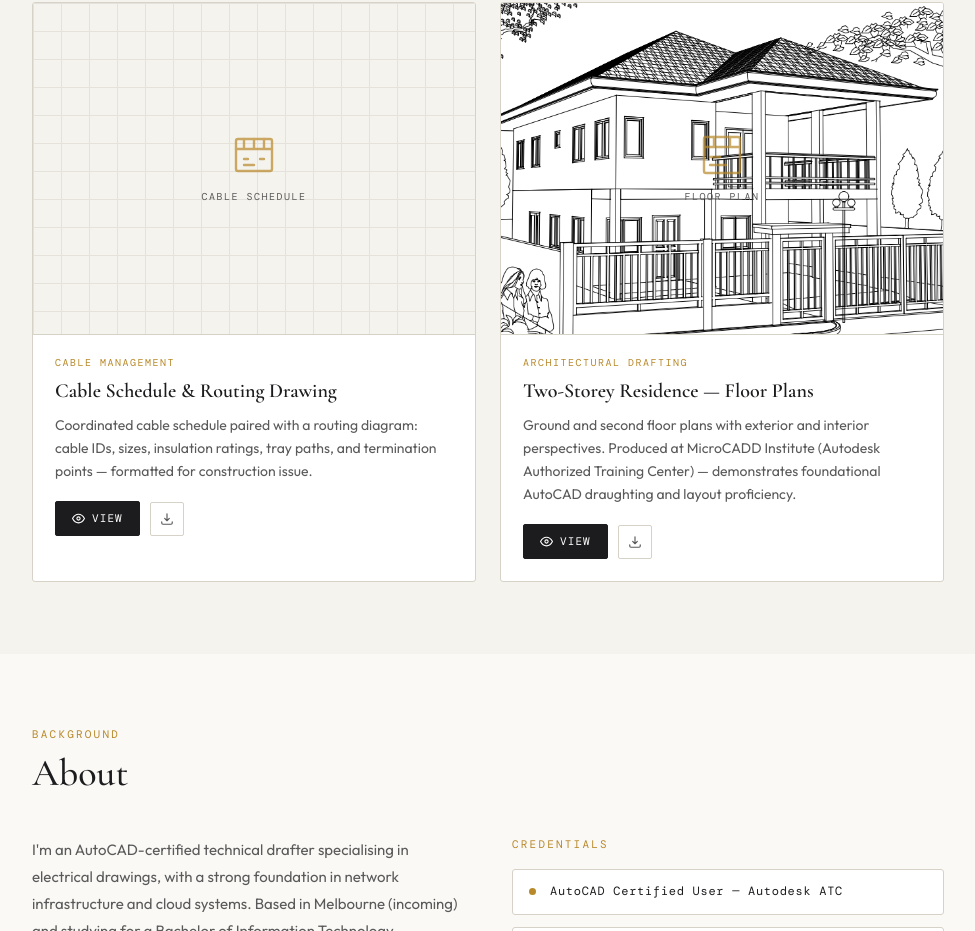
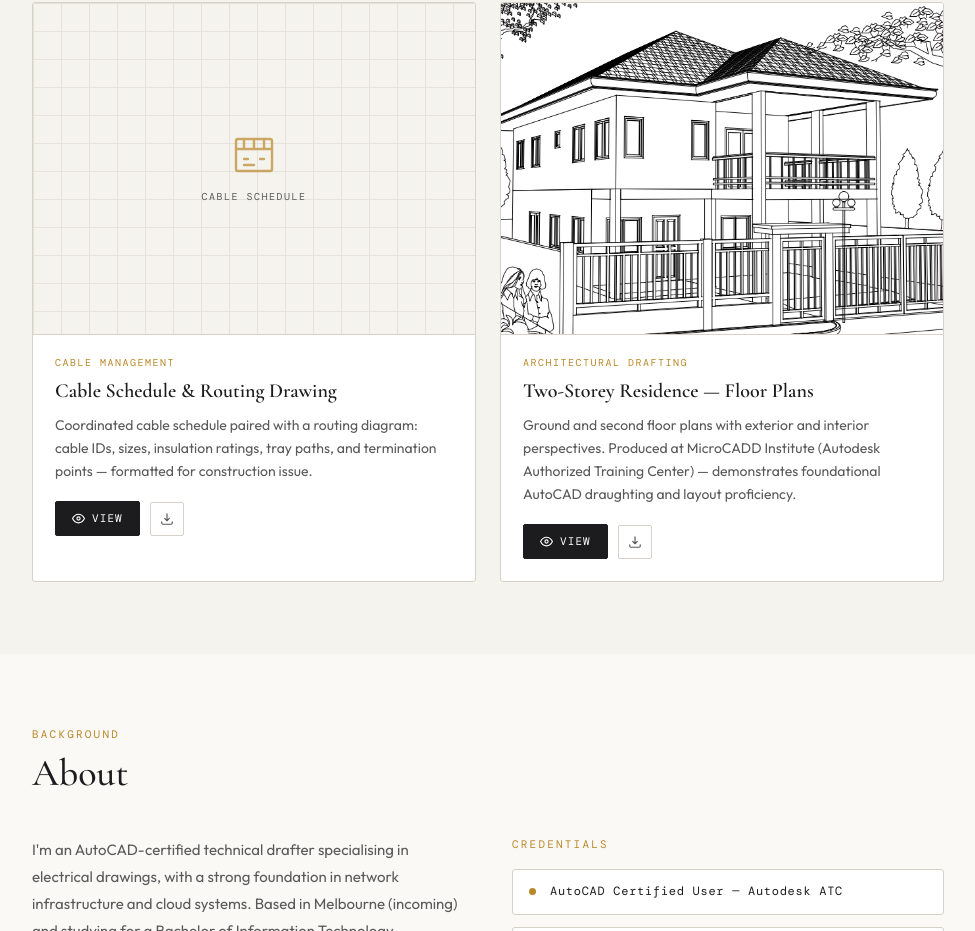
Before and after one commit to steeppn/steeppn.github.io, a plain HTML site: page index.html in a window 1280 px wide. Shown: the part 1289-2220 px from the top of the page, without its empty margins (152-1127 px from the left). Drawn offline with nearby package versions, Linux system fonts and the light colour scheme; a web font is replaced by a local one.

Commit message:
Project 4 thumbnail cleanup

```diff
--- a/index.html
+++ b/index.html
@@ -571,13 +571,6 @@
         <div class="project-card">
           <div class="project-thumb">
             <img src="thumbnails/microcadd_stephen.png" alt="Two-Storey Residence">
-            <div class="thumb-icon">
-              <svg viewBox="0 0 24 24" fill="none" stroke-width="1.2" stroke-linecap="round" stroke-linejoin="round">
-                <rect x="3" y="3" width="18" height="18" rx="1"/>
-                <path d="M3 8h18M8 3v5M16 3v5M6 13h5M6 17h8"/>
-              </svg>
-              <span>Floor Plan</span>
-            </div>
           </div>
           <div class="project-body">
             <p class="project-tag">Architectural Drafting</p>
```
